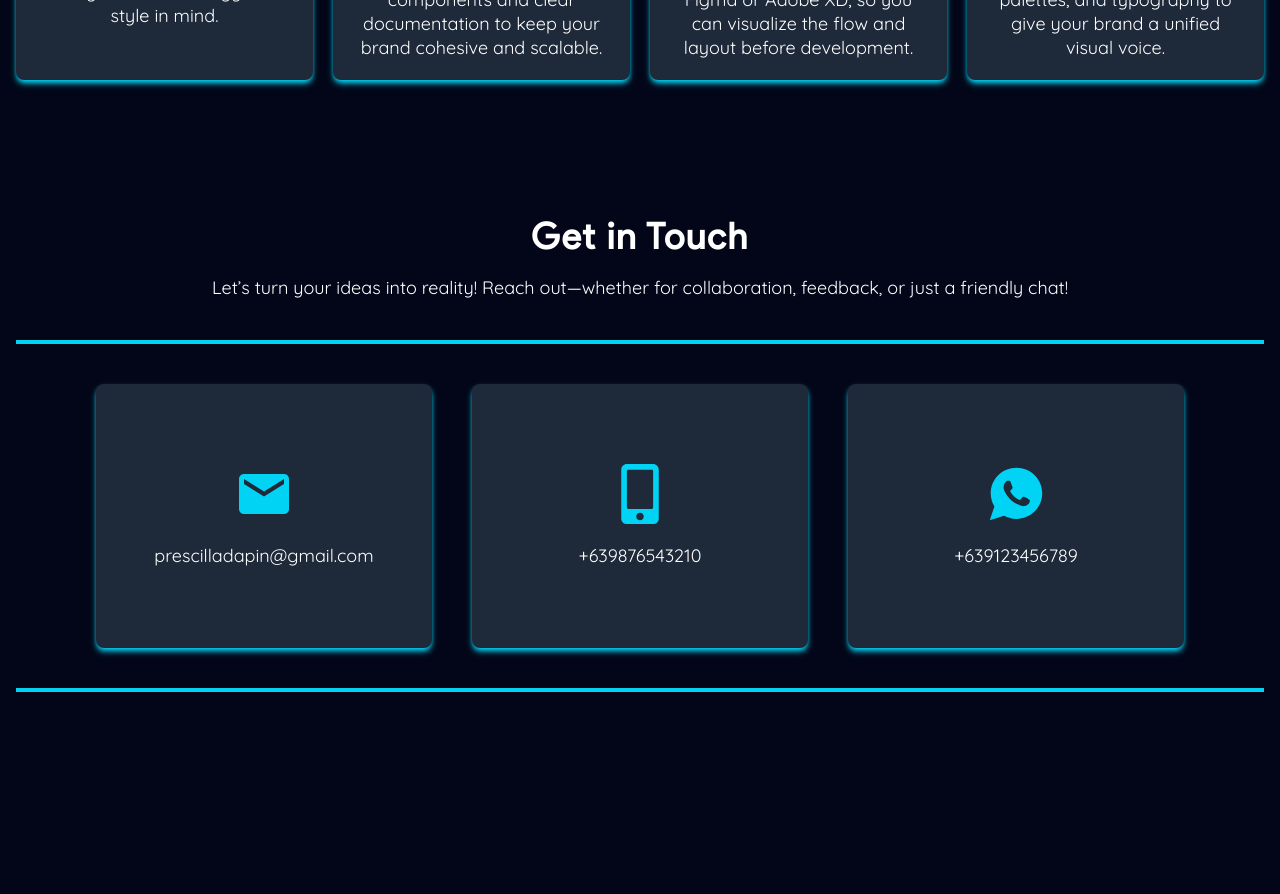
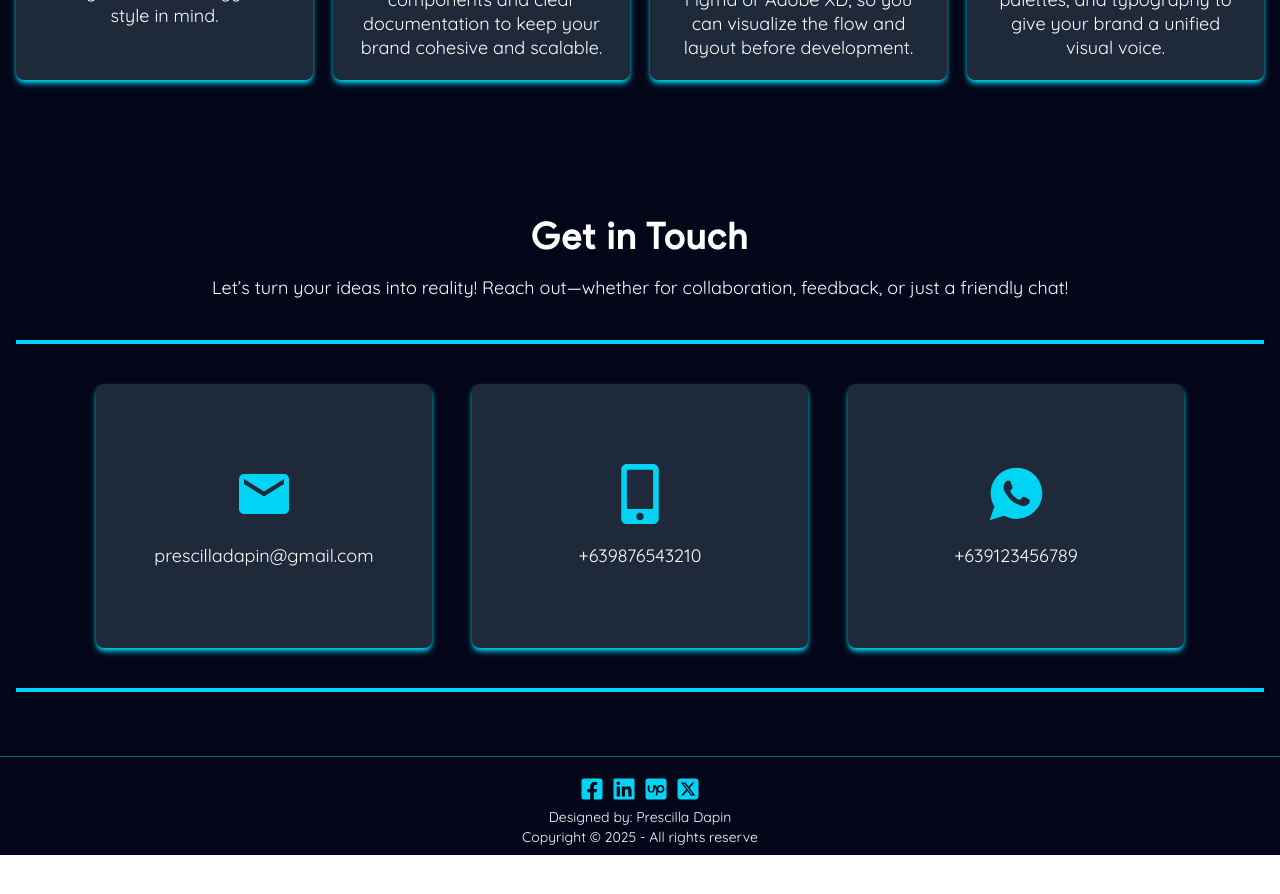
Before and after one commit to riyudev/Dapin-Portfolio, a React (Vite) app: page / in a window 1280 px wide. Shown: the part 2380-3274 px from the top of the page. After the commit the page ends 3235 px from the top, so only its background shows below. Built offline with nearby package versions, Linux system fonts and the light colour scheme.

Commit message:
added footer"

```diff
--- a/src/App.jsx
+++ b/src/App.jsx
@@ -5,6 +5,7 @@ import Home from "./components/Home";
 import About from "./components/About";
 import Services from "./components/Services";
 import Contact from "./components/Contact";
+import Footer from "./components/Footer";
 
 function App() {
   const [activeSection, setActiveSection] = useState("home");
@@ -49,6 +50,7 @@ function App() {
         <Services />
         <Contact />
       </div>
+      <Footer />
     </div>
   );
 }
--- a/src/components/Contact.jsx
+++ b/src/components/Contact.jsx
@@ -5,7 +5,7 @@ import { IoLogoWhatsapp } from "react-icons/io";
 
 function Contact() {
   return (
-    <section id="contact" className="min-h-screen space-y-10 pt-24">
+    <section id="contact" className="mb-16 space-y-10 pt-24">
       <header className="space-y-5">
         <h3 className="text-center font-bold tracking-wider">Get in Touch</h3>
         <p className="text-center">
--- /dev/null
+++ b/src/components/Footer.jsx
@@ -0,0 +1,24 @@
+import React from "react";
+import { FaFacebookSquare, FaLinkedin } from "react-icons/fa";
+import { FaSquareUpwork, FaSquareXTwitter } from "react-icons/fa6";
+
+function Footer() {
+  return (
+    <div className="flex w-full flex-col items-center justify-center space-y-1.5 border-t border-cyan-400/50 p-5 pb-2">
+      <div className="flex items-center space-x-2 text-2xl text-cyan-400">
+        <FaFacebookSquare />
+        <FaLinkedin />
+        <FaSquareUpwork />
+        <FaSquareXTwitter />
+      </div>
+      <div className="place-items-center text-center">
+        <p className="text-sm leading-5">Designed by: Prescilla Dapin</p>
+        <p className="text-sm leading-5">
+          Copyright © 2025 - All rights reserve
+        </p>
+      </div>
+    </div>
+  );
+}
+
+export default Footer;
```
